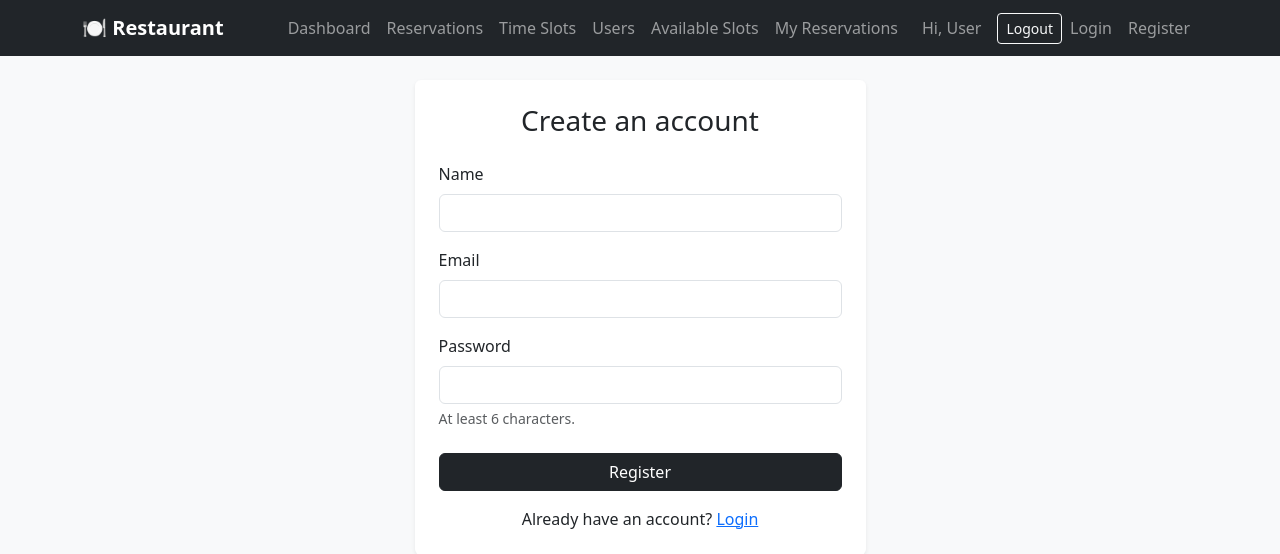
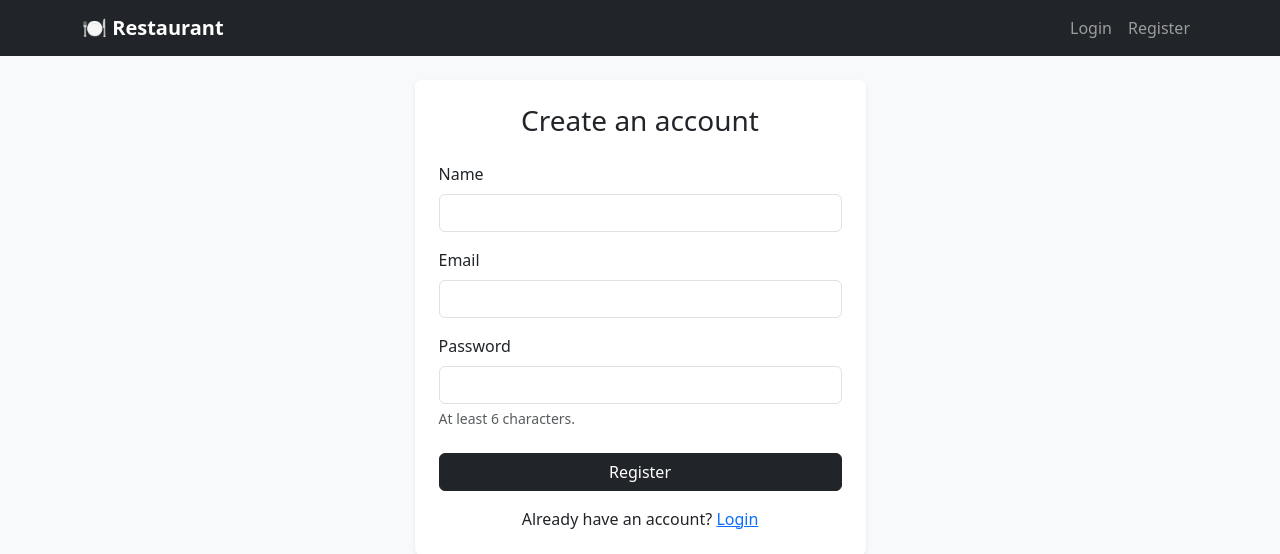
Before and after one commit to Ahmad-alhwari0/restaurant-reservation-system, a PHP site: page /register.php in a window 1280 px wide. Shown: the top 554 px of the page. Run offline with PHP 8.4, Linux system fonts and the light colour scheme.

Commit message:
Add Auth class and role-based navbar

```diff
--- /dev/null
+++ b/includes/Auth.php
@@ -0,0 +1,31 @@
+<?php
+
+
+class Auth
+{
+    public static function isLoggedIn()
+    {
+
+        return isset($_SESSION['user_id']);
+    }
+
+    public static function isAdmin()
+    {
+        return self::isLoggedIn() && $_SESSION['user_role'] === 'admin';
+    }
+    public static function requireLogin($basePath = '')
+    {
+        if (!self::isLoggedIn()) {
+            header('Location: ' . $basePath . 'login.php');
+            exit;
+        }
+    }
+    public static function requireAdmin($basePath = '')
+    {
+        self::requireLogin($basePath);
+        if (!self::isAdmin()) {
+            http_response_code(403);
+            die('Access denied. Admins only.');
+        }
+    }
+}
--- a/includes/header.php
+++ b/includes/header.php
@@ -1,10 +1,14 @@
+<?php
+$pageTitle = $pageTitle ?? 'Restaurant Reservations';
+$basePath  = $basePath ?? '';
+?>
 <!DOCTYPE html>
 <html lang="en">
 
 <head>
     <meta charset="UTF-8">
     <meta name="viewport" content="width=device-width, initial-scale=1.0">
-    <title>Restaurant Reservations</title> <!-- PHP: page title -->
+    <title><?= htmlspecialchars($pageTitle) ?></title>
     <link href="https://cdn.jsdelivr.net/npm/bootstrap@5.3.3/dist/css/bootstrap.min.css" rel="stylesheet">
 </head>
 
@@ -12,7 +16,7 @@
 
     <nav class="navbar navbar-expand-lg navbar-dark bg-dark">
         <div class="container">
-            <a class="navbar-brand fw-semibold" href="index.php">🍽️ Restaurant</a>
+            <a class="navbar-brand fw-semibold" href="<?= $basePath ?>index.php">🍽️ Restaurant</a>
             <button class="navbar-toggler" type="button" data-bs-toggle="collapse" data-bs-target="#mainNav"
                 aria-controls="mainNav" aria-expanded="false" aria-label="Toggle navigation">
                 <span class="navbar-toggler-icon"></span>
@@ -21,27 +25,27 @@
             <div class="collapse navbar-collapse" id="mainNav">
                 <ul class="navbar-nav ms-auto align-items-lg-center">
 
-                    <!-- PHP: show ONLY if logged in as ADMIN -->
-                    <li class="nav-item"><a class="nav-link" href="admin/index.php">Dashboard</a></li>
-                    <li class="nav-item"><a class="nav-link" href="admin/reservations.php">Reservations</a></li>
-                    <li class="nav-item"><a class="nav-link" href="admin/slots.php">Time Slots</a></li>
-                    <li class="nav-item"><a class="nav-link" href="admin/users.php">Users</a></li>
+                    <?php if (Auth::isAdmin()): ?>
+                        <li class="nav-item"><a class="nav-link" href="<?= $basePath ?>admin/index.php">Dashboard</a></li>
+                        <li class="nav-item"><a class="nav-link" href="<?= $basePath ?>admin/reservations.php">Reservations</a></li>
+                        <li class="nav-item"><a class="nav-link" href="<?= $basePath ?>admin/slots.php">Time Slots</a></li>
+                        <li class="nav-item"><a class="nav-link" href="<?= $basePath ?>admin/users.php">Users</a></li>
+                    <?php elseif (Auth::isLoggedIn()): ?>
+                        <li class="nav-item"><a class="nav-link" href="<?= $basePath ?>slots.php">Available Slots</a></li>
+                        <li class="nav-item"><a class="nav-link" href="<?= $basePath ?>my-reservations.php">My Reservations</a></li>
+                    <?php endif; ?>
 
-                    <!-- PHP: show ONLY if logged in as normal USER -->
-                    <li class="nav-item"><a class="nav-link" href="slots.php">Available Slots</a></li>
-                    <li class="nav-item"><a class="nav-link" href="my-reservations.php">My Reservations</a></li>
-
-                    <!-- PHP: show ONLY if logged in (any role) -->
-                    <li class="nav-item">
-                        <span class="navbar-text mx-lg-3">Hi, User</span> <!-- PHP: user's name -->
-                    </li>
-                    <li class="nav-item">
-                        <a class="btn btn-outline-light btn-sm" href="logout.php">Logout</a>
-                    </li>
-
-                    <!-- PHP: show ONLY if NOT logged in -->
-                    <li class="nav-item"><a class="nav-link" href="login.php">Login</a></li>
-                    <li class="nav-item"><a class="nav-link" href="register.php">Register</a></li>
+                    <?php if (Auth::isLoggedIn()): ?>
+                        <li class="nav-item">
+                            <span class="navbar-text mx-lg-3">Hi, <?= htmlspecialchars($_SESSION['user_name']) ?></span>
+                        </li>
+                        <li class="nav-item">
+                            <a class="btn btn-outline-light btn-sm" href="<?= $basePath ?>logout.php">Logout</a>
+                        </li>
+                    <?php else: ?>
+                        <li class="nav-item"><a class="nav-link" href="<?= $basePath ?>login.php">Login</a></li>
+                        <li class="nav-item"><a class="nav-link" href="<?= $basePath ?>register.php">Register</a></li>
+                    <?php endif; ?>
 
                 </ul>
             </div>
--- a/includes/init.php
+++ b/includes/init.php
@@ -6,6 +6,7 @@ session_start();
 require_once __DIR__. '/../config/db.php';
 require_once __DIR__. '/Database.php' ;
 require_once __DIR__. '/User.php';
+require_once __DIR__.'/Auth.php';
 
 
 $db = new Database(DB_HOST, DB_NAME, DB_USER, DB_PASS);
```
